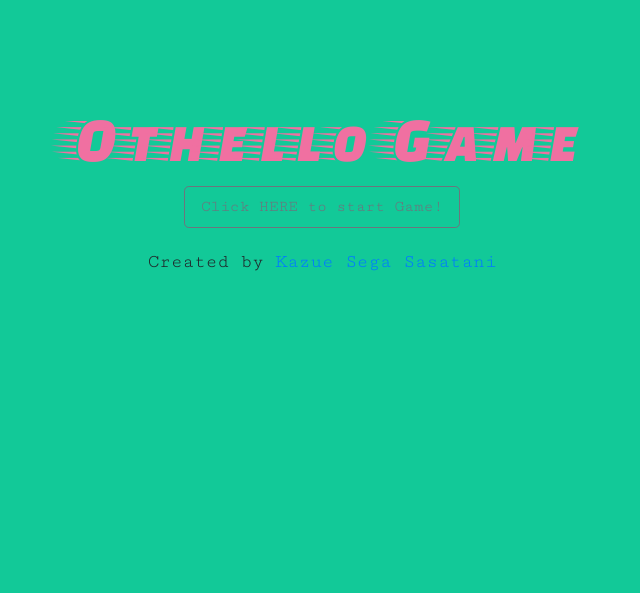
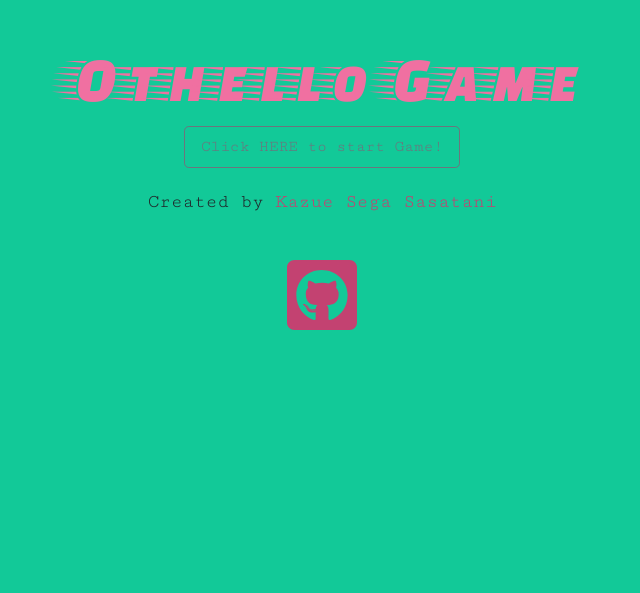
Before and after one commit to segakazzz/react-project, a React (Create React App) app: page / in a window 1280 px wide. Shown: the part 207-800 px from the top of the page, without its empty margins (318-958 px from the left). Built offline with nearby package versions, Linux system fonts and the light colour scheme; no server answers; a web font is replaced by a local one.

Commit message:
Added github link

```diff
--- a/package.json
+++ b/package.json
@@ -3,6 +3,10 @@
   "version": "0.1.0",
   "private": true,
   "dependencies": {
+    "@fortawesome/fontawesome-svg-core": "^1.2.26",
+    "@fortawesome/free-brands-svg-icons": "^5.12.0",
+    "@fortawesome/free-solid-svg-icons": "^5.12.0",
+    "@fortawesome/react-fontawesome": "^0.1.8",
     "bootstrap": "^4.4.1",
     "firebase": "^7.6.0",
     "node-sass": "^4.13.0",
--- a/src/components/CoverPage.js
+++ b/src/components/CoverPage.js
@@ -6,6 +6,8 @@
 import '../scss/cover.scss'
 import { NOT_STARTED } from '../constants'
 import classNames from 'classnames'
+import { faGithubSquare } from "@fortawesome/free-brands-svg-icons"
+import { FontAwesomeIcon } from "@fortawesome/react-fontawesome"
 
 const CoverPage = props => {
   // console.log(props)
@@ -27,6 +29,12 @@
         Created by <a href="https://segakazzz-portfolio.herokuapp.com/"
         target="_blank" rel="noopener noreferrer">Kazue Sega Sasatani</a>
       </div>
+      <div className={'link2github'}>
+        <a href="https://github.com/segakazzz/react-project" target="_blank"
+          rel="noopener noreferrer">
+         <FontAwesomeIcon icon={faGithubSquare} />
+        </a>
+      </div>
     </div>
   )
 }
--- a/src/scss/cover.scss
+++ b/src/scss/cover.scss
@@ -33,10 +33,23 @@
     font-family: 'Cutive Mono', cursive;
     font-size: 1.2rem;
     text-align: center;
-    margin: 20px
+    margin: 20px;
+    a {
+        color: $DARK_PINK;
+        text-decoration: none;
+    }
 }
 
 .cover-button {
     font-family: 'Cutive Mono', cursive;
     font-size: 1rem;
 }
+
+.link2github{
+    color: $DARK_PINK;
+    font-size: 5rem;
+    a {
+        color: $DARK_PINK;
+        text-decoration: none;
+    }
+}
```
Also changed, not shown: 1 other file (tests, documents, lock files or other folders).
